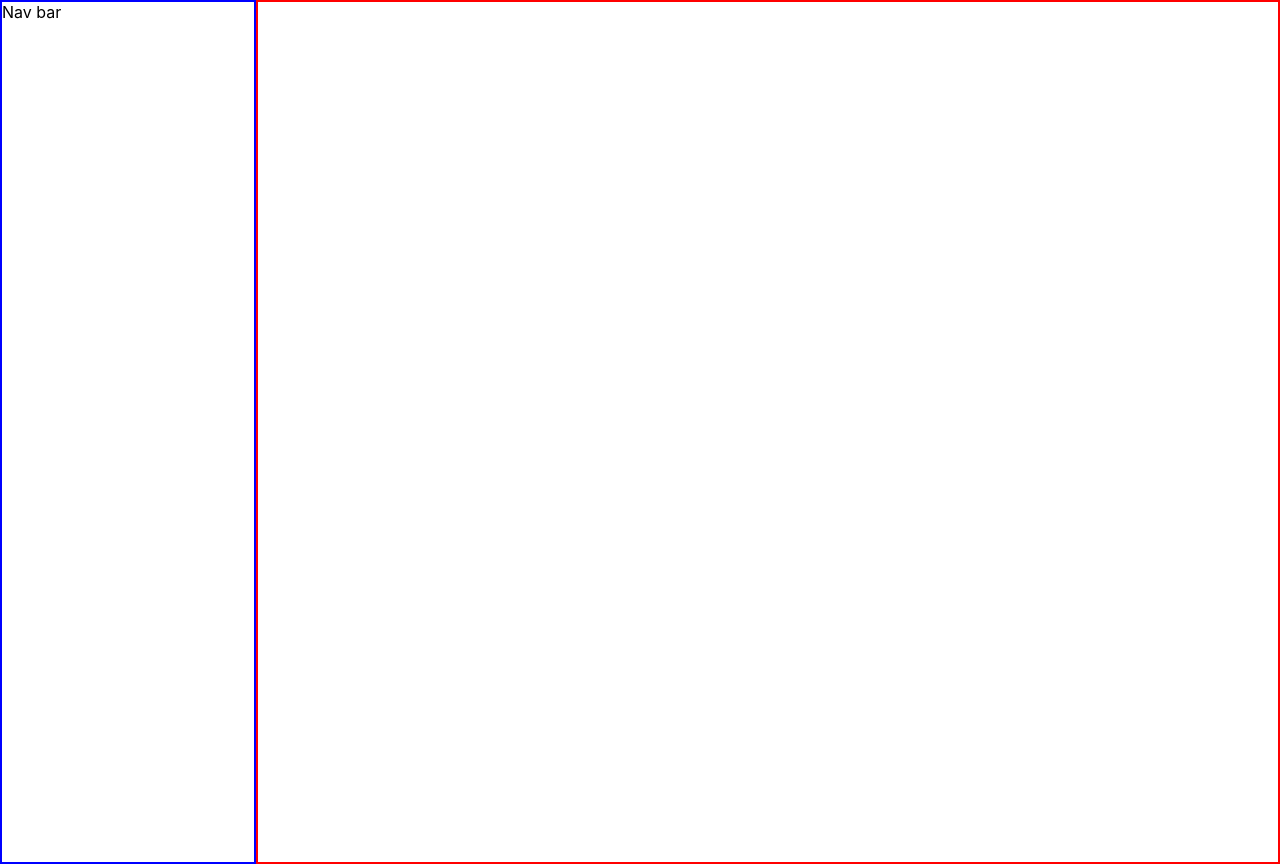
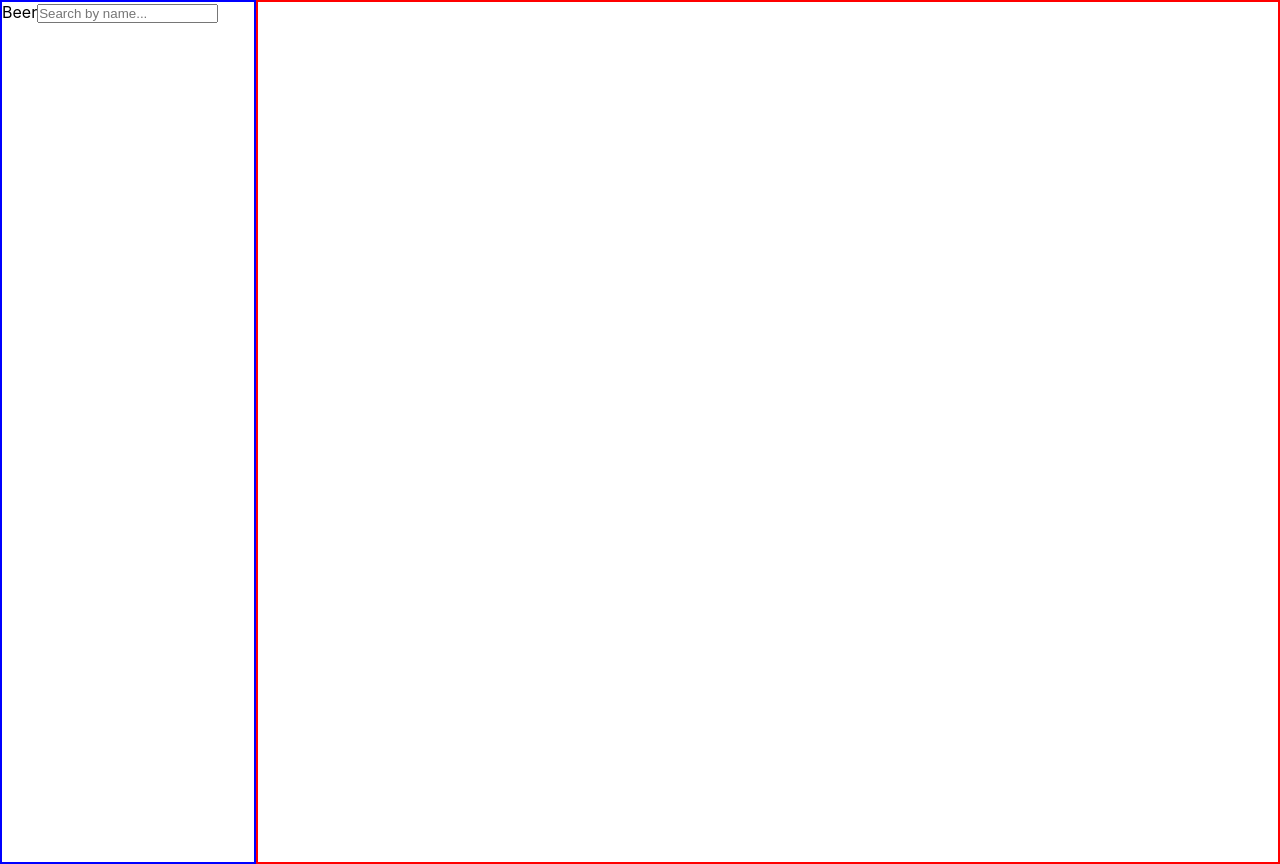
Before and after one commit to clee937/react-project-punk-api, a React (Vite) app: page / in a window 1280 px wide. Built offline with nearby package versions, Linux system fonts and the light colour scheme.

Commit message:
added props objectand SearchBar component to Nav

```diff
--- a/src/Components/Nav/Nav.tsx
+++ b/src/Components/Nav/Nav.tsx
@@ -1,7 +1,23 @@
+import SearchBar from "../SearchBar/SearchBar";
+import { FormEventHandler } from "react";
 import "./Nav.scss";
 
-const Nav = () => {
-  return <div className="nav">Nav bar</div>;
+type NavProps = {
+  searchTerm: string;
+  handleInput: FormEventHandler<HTMLInputElement>;
+};
+
+const Nav = ({ searchTerm, handleInput }: NavProps) => {
+  return (
+    <div className="nav">
+      <SearchBar
+        label="Beer"
+        searchTerm={searchTerm}
+        placeHolderText="Search by name..."
+        handleInput={handleInput}
+      />
+    </div>
+  );
 };
 
 export default Nav;
```
